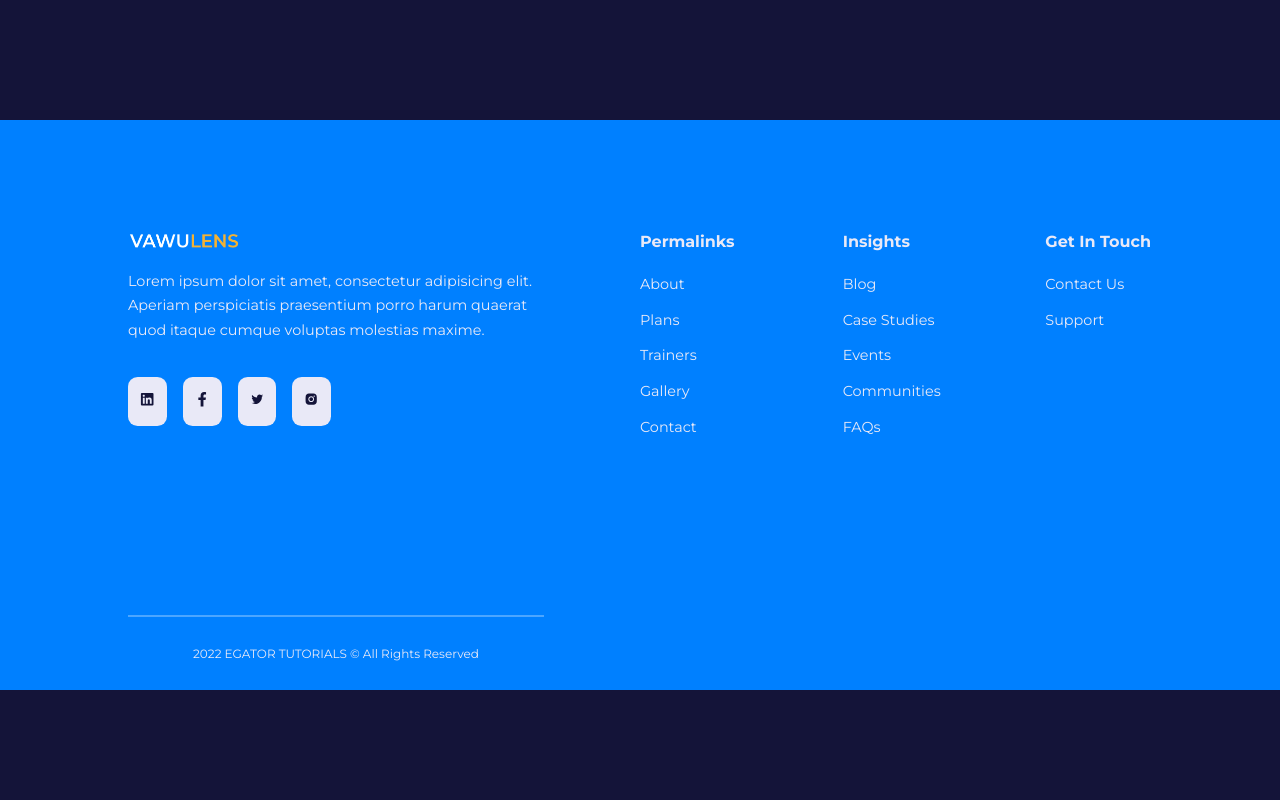
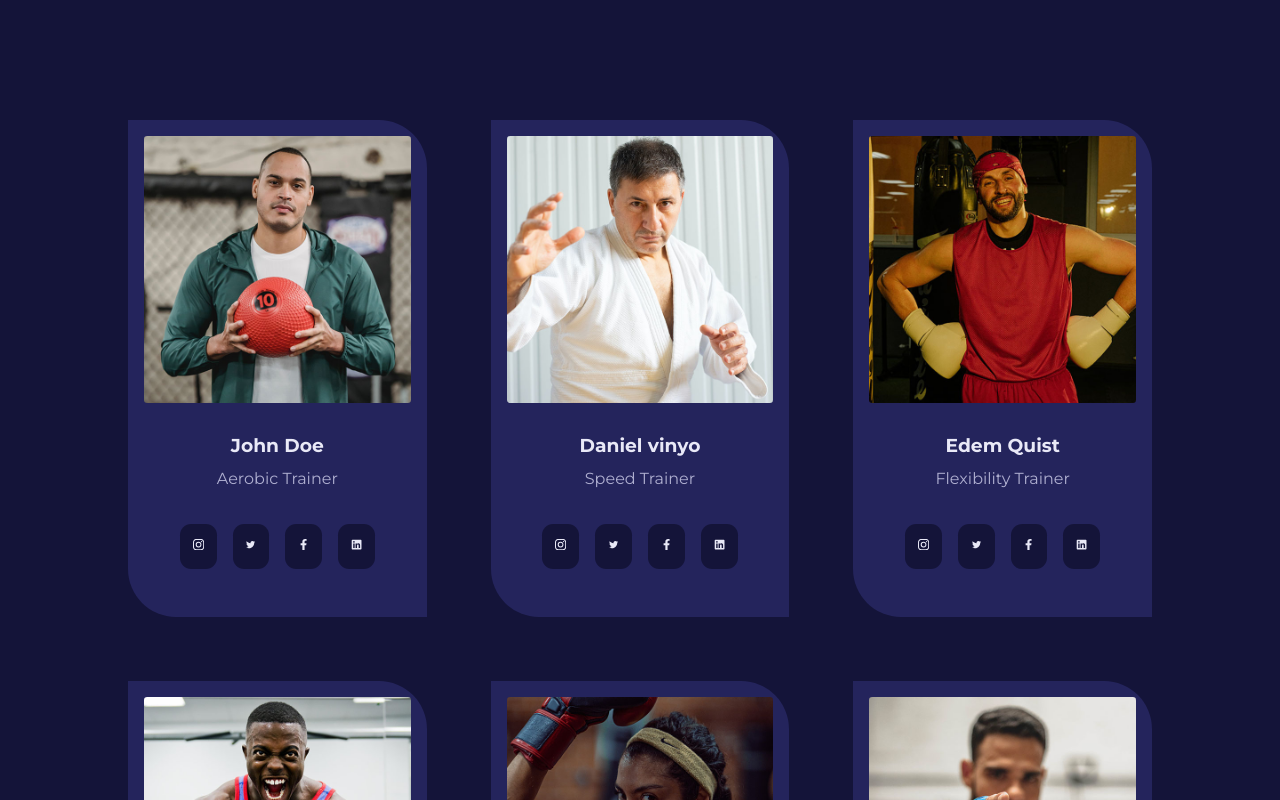
Before and after one commit to HamidaAhmedqizi/RW1, a React (Vite) app: page /trainers in a window 1280 px wide. Shown: the part 520-1320 px from the top of the page. Before the commit the page ends 1210 px from the top, so only its background shows below. Built offline with nearby package versions, Linux system fonts and the light colour scheme.

Commit message:
add folder

```diff
--- a/src/Components/Trainer.jsx
+++ b/src/Components/Trainer.jsx
@@ -1,7 +1,7 @@
-import React from 'react'
-import Card from '../UI/Card'
+import React from 'react';
+import Card from '../UI/Card';
 
-const Trainer = ({image,name,job}) => {
+const Trainer = ({ image, name, job, socials }) => {
     return (
         <Card className='trainer'>
             <div className="trainer_img">
@@ -11,14 +11,19 @@ const Trainer = ({image,name,job}) => {
             <p>{job}</p>
             <div className="trainer__socials">
                 {
-            socials.map(({icon,link},index)=>{
-                return <a key={index} href={link} target='_blank' rel='noreferrer noopener'>{icon}</a>
+                    socials.map(({ icon, link }, index) => {
+                       return < a key={index} href={link} target='_blank' rel='noreferrer noopener'>
+                            {icon}
+                        </a>
                     })
-        }
-    </div>
 
-   </Card>
-  )
         }
 
-export default Trainer
+                        </div>
+        </Card >
+    );
+};
+
+//
+
+export default Trainer;
--- a/src/Pages/Home/home.css
+++ b/src/Pages/Home/home.css
@@ -37,14 +37,13 @@ margin-top: 3rem;
     background: linear-gradient(75deg,  var(--color-secondary),transparent);
     border-radius: 50%;
     position: absolute;
+    filter: blur(15px);
     transition: var(--transition);
 }
 .main__header-image{
     position: relative;
 }
-.main__header:hover .main__header-circle {
-    filter: blur(15px);
-}
+
 
 .programs{
     margin-top: 4rem;
--- a/src/Pages/Trainers/Trainers.jsx
+++ b/src/Pages/Trainers/Trainers.jsx
@@ -1,36 +1,41 @@
-import React from 'react'
-import './trainers.css'
-import Header from '../../Components/Header'
-import HeaderImage from '../../Images//header_bg_5.jpg'
-import { trainers } from '../../Data'
-import { FaLinkedin } from 'react-icons/fa'
-import { FaFacebookF } from 'react-icons/fa'
-import { AiOutlineTwitter } from 'react-icons/ai'
-import { BsInstagram } from 'react-icons/bs'
-import Trainer from '../../Components/Trainer'
+import React from 'react';
+import './trainers.css';
+import Header from '../../Components/Header';
+import HeaderImage from '../../Images/header_bg_5.jpg';
+import { trainers } from '../../Data';
+import { FaLinkedin } from 'react-icons/fa';
+import { FaFacebookF } from 'react-icons/fa';
+import { AiOutlineTwitter } from 'react-icons/ai';
+import { BsInstagram } from 'react-icons/bs';
+import Trainer from '../../Components/Trainer';
+
 const Trainers = () => {
   return (
     <>
-
       <Header title='Our Trainers' image={HeaderImage}>
         Lorem, ipsum dolor sit amet consectetur adipisicing elit. Ipsum temporibus unde deleniti harum laborum nostrum dolor facere,
         impedit nemo doloremque ab soluta aliquam maiores nesciunt porro fugiat saepe illum voluptate.
       </Header>
       <section className='trainers'>
-        <div className=' .container trainers__container'>
-
-          {
-            trainers.map(({ id, image, name, job, socials }) => {
-              <Trainer key={id}>
-
-              </Trainer>
-            })
-          }
+        <div className='container trainers__container'>
+          {trainers.map(({ id, image, name, job, socials }) => (
+            <Trainer
+              key={id}
+              image={image}
+              name={name}
+              job={job}
+              socials={[
+                { icon: <BsInstagram />, link: socials[0] },
+                { icon: <AiOutlineTwitter />, link: socials[1] },
+                { icon: <FaFacebookF />, link: socials[2] },
+                { icon: <FaLinkedin />, link: socials[3] },
+              ]}
+            />
+          ))}
         </div>
-
       </section>
     </>
-  )
-}
+  );
+};
 
-export default Trainers
+export default Trainers;
--- a/src/Pages/Trainers/trainers.css
+++ b/src/Pages/Trainers/trainers.css
@@ -0,0 +1,59 @@
+.trainers__container{
+    display: grid;
+    grid-template-columns: repeat(3, 1fr);
+    gap: 4rem;
+}
+
+.card.trainer{
+    padding: 1rem;
+}
+.trainer_img{
+    border-radius: 0.2rem;
+    overflow: hidden;
+}
+.trainer h3{
+    margin-top: 2rem;
+}
+.trainer p {
+    margin-top: 0.5rem;
+}
+.trainer__socials{
+    display: flex;
+    gap: 1rem;
+    justify-content: center;
+    align-items: center;
+    margin: 2rem 0;
+}
+.trainer__socials a{
+    font-size: 0.7rem;
+    background: var(--color-gray-600);
+    padding: 0.8rem;
+    border-radius: 0.7rem;
+    transition: var(--transition);
+}
+.trainer:hover a{
+    background: var(--color-gray-500);
+}
+
+@media screen and (max-width: 1024px) {
+
+    .trainers__container {
+        grid-template-columns: 1fr 1fr;
+        gap: 2rem;
+    }
+
+}
+
+
+@media screen and (max-width: 600px) {
+
+    .trainers__container {
+        grid-template-columns: 1fr;
+    }
+
+    .trainers {
+        width: 90%;
+        margin-inline: auto;
+    }
+
+}
--- a/src/index.css
+++ b/src/index.css
@@ -33,7 +33,7 @@ body{
   color: var(--color-gray-200);
   line-height: 1.7;
   overflow-x: hidden;
-  background: var(--color-gray-600);
+  background: var(--color-gray-600) ;
 }
 .container{
   width: var(--container-width-lg);
```
Lines whose indentation alone changed are shown as unchanged.
